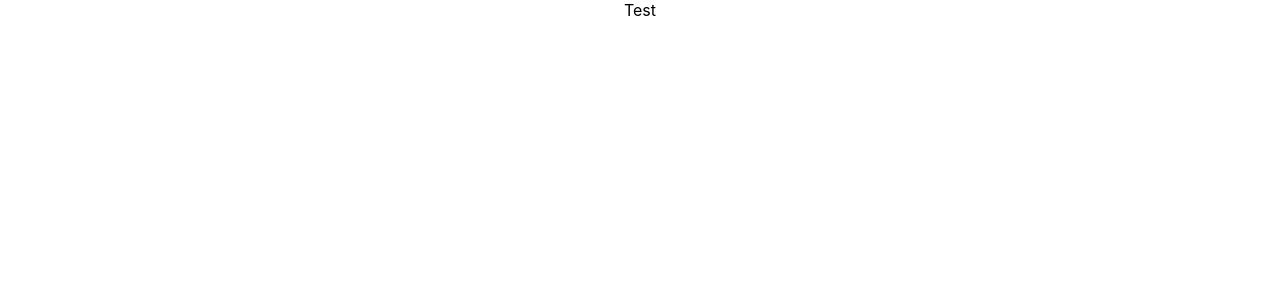
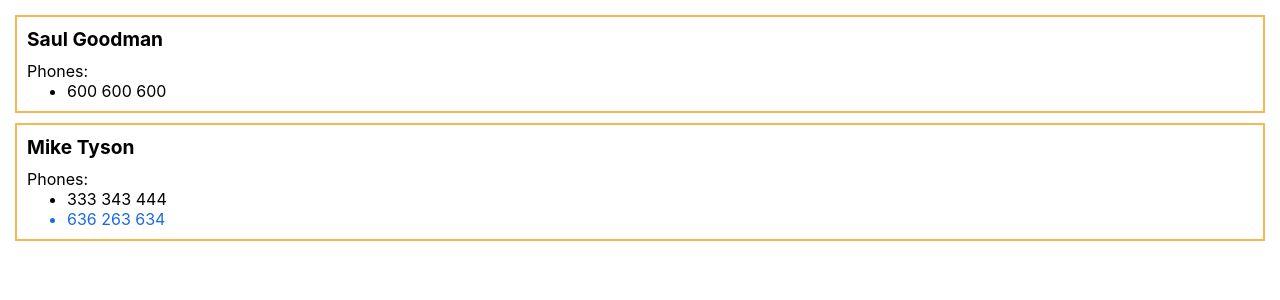
Before and after one commit to cheatoge/contacterr, a React (Create React App) app: page / in a window 1280 px wide. Shown: the top 300 px of the page. Built offline with nearby package versions, Linux system fonts and the light colour scheme.

Commit message:
Add basic template

```diff
--- a/src/components/App/App.css
+++ b/src/components/App/App.css
@@ -1,38 +1,3 @@
 .App {
-  text-align: center;
+  height: 100vh;
 }
-
-.App-logo {
-  height: 40vmin;
-  pointer-events: none;
-}
-
-@media (prefers-reduced-motion: no-preference) {
-  .App-logo {
-    animation: App-logo-spin infinite 20s linear;
-  }
-}
-
-.App-header {
-  background-color: #282c34;
-  min-height: 100vh;
-  display: flex;
-  flex-direction: column;
-  align-items: center;
-  justify-content: center;
-  font-size: calc(10px + 2vmin);
-  color: white;
-}
-
-.App-link {
-  color: #61dafb;
-}
-
-@keyframes App-logo-spin {
-  from {
-    transform: rotate(0deg);
-  }
-  to {
-    transform: rotate(360deg);
-  }
-}
--- a/src/components/App/App.js
+++ b/src/components/App/App.js
@@ -1,12 +1,47 @@
 import React from 'react'
 import './App.css'
+import { ContactList } from '../ContactList'
 
-function App() {
-  return (
-    <div className="App">
-      <span>Test</span>
-    </div>
-  )
+class App extends React.Component {
+  constructor(props) {
+    super(props)
+
+    this.state = {
+      contacts: [
+        {
+          id: 1,
+          name: 'Saul Goodman',
+          phones: [
+            {
+              number: '600600600',
+              isBusiness: false
+            }
+          ]
+        },
+        {
+          id: 2,
+          name: 'Mike Tyson',
+          phones: [
+            {
+              number: '333343444'
+            },
+            {
+              number: '636263634',
+              isBusiness: true
+            }
+          ]
+        }
+      ]
+    }
+  }
+
+  render() {
+    return (
+      <div className="App">
+        <ContactList contacts={this.state.contacts} />
+      </div>
+    )
+  }
 }
 
-export { App }
+export default App
--- a/src/components/App/index.js
+++ b/src/components/App/index.js
@@ -1 +1 @@
-export { App } from './App'
+export { default as App } from './App'
--- /dev/null
+++ b/src/components/Contact/Contact.css
@@ -0,0 +1,25 @@
+.contact {
+  border: 2px solid #fab650;
+  padding: 10px;
+  box-sizing: border-box;
+  margin: 5px;
+}
+
+.contact-header {
+  font-weight: 700;
+  font-size: 1.2em;
+  margin-bottom: 10px;
+}
+
+.phones-container {
+  display: flex;
+  flex-direction: column;
+}
+
+.phones {
+  margin: 0;
+}
+
+.phone-business {
+  color: #1c6ae8;
+}
--- /dev/null
+++ b/src/components/Contact/Contact.js
@@ -0,0 +1,32 @@
+import React from 'react'
+import './Contact.css'
+import formatPhone from '../../util/formatPhone'
+
+class Contact extends React.Component {
+  render() {
+    let { name, phones } = this.props.contact
+
+    phones = phones.map(phone => {
+      const { number, isBusiness } = phone
+
+      let style = 'phone'
+      if (isBusiness) {
+        style += ' phone-business'
+      }
+
+      return <li className={style}>{formatPhone(number)}</li>
+    })
+
+    return (
+      <div className={'contact'}>
+        <div className={'contact-header'}>{name}</div>
+        <section className={'phones-container'}>
+          <span className={'phones-header'}>Phones:</span>
+          <ul className={'phones'}>{phones}</ul>
+        </section>
+      </div>
+    )
+  }
+}
+
+export default Contact
--- /dev/null
+++ b/src/components/Contact/index.js
@@ -0,0 +1 @@
+export { default as Contact } from './Contact'
--- /dev/null
+++ b/src/components/ContactList/ContactList.css
@@ -0,0 +1,7 @@
+.contact-list {
+  width: 100%;
+  display: flex;
+  flex-direction: column;
+  padding: 10px;
+  box-sizing: border-box;
+}
--- /dev/null
+++ b/src/components/ContactList/ContactList.js
@@ -0,0 +1,16 @@
+import React from 'react'
+import { Contact } from '../Contact'
+import './ContactList.css'
+
+class ContactList extends React.Component {
+  render() {
+    let { contacts } = this.props
+    contacts = contacts.map(contact => {
+      return <Contact key={contact.id} contact={contact} />
+    })
+
+    return <div className={'contact-list'}>{contacts}</div>
+  }
+}
+
+export default ContactList
--- /dev/null
+++ b/src/components/ContactList/index.js
@@ -0,0 +1 @@
+export { default as ContactList } from './ContactList'
--- /dev/null
+++ b/src/util/formatPhone.js
@@ -0,0 +1,12 @@
+const formatPhone = number => {
+  if (!number instanceof String) {
+    return ''
+  }
+
+  let match = number.match(/([0-9]{3})([0-9]{3})([0-9]{3})/)
+  if (match) {
+    return `${match[1]} ${match[2]} ${match[3]}`
+  }
+}
+
+export default formatPhone
```
